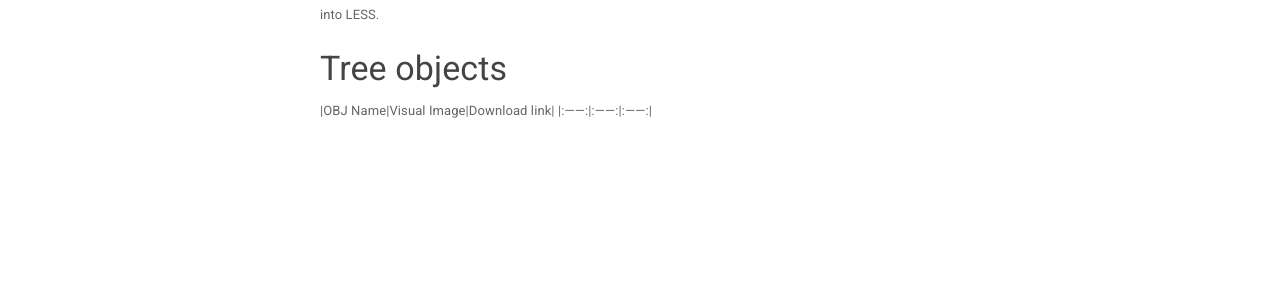
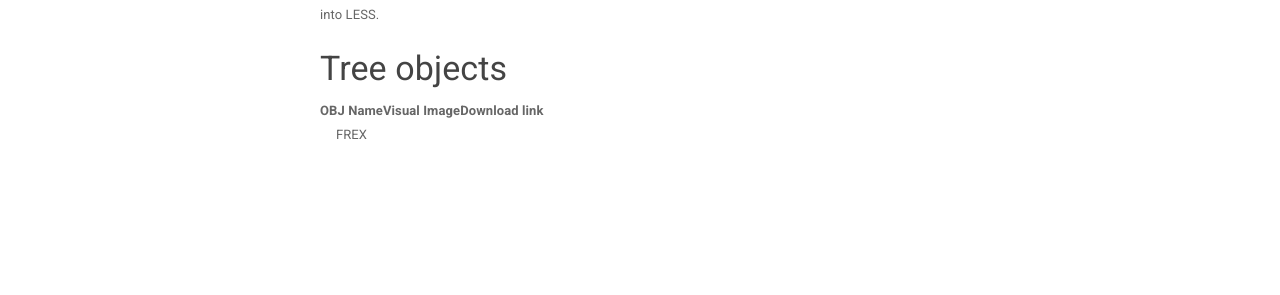
Before and after one commit to jianboqi/jianboqi.github.io, a Jekyll site: the page built from 3dobjects.md, in a window 1280 px wide. Shown: the part 204-499 px from the top of the page. Built offline with Jekyll 4.4.1, drawn with Linux system fonts in a browser that asks for light colours; nearby versions of some CDN libraries.

Commit message:
Update 3dobjects.md

```diff
--- a/3dobjects.md
+++ b/3dobjects.md
@@ -9,5 +9,7 @@ published: true
 This page provides some basic 3D objects in wavefront file format (.obj). This OBJ file can then be imported into LESS.
 
 ### Tree objects
+
 |OBJ Name|Visual Image|Download link|
 |:------:|:------:|:------:|
+|FREX|||
```
